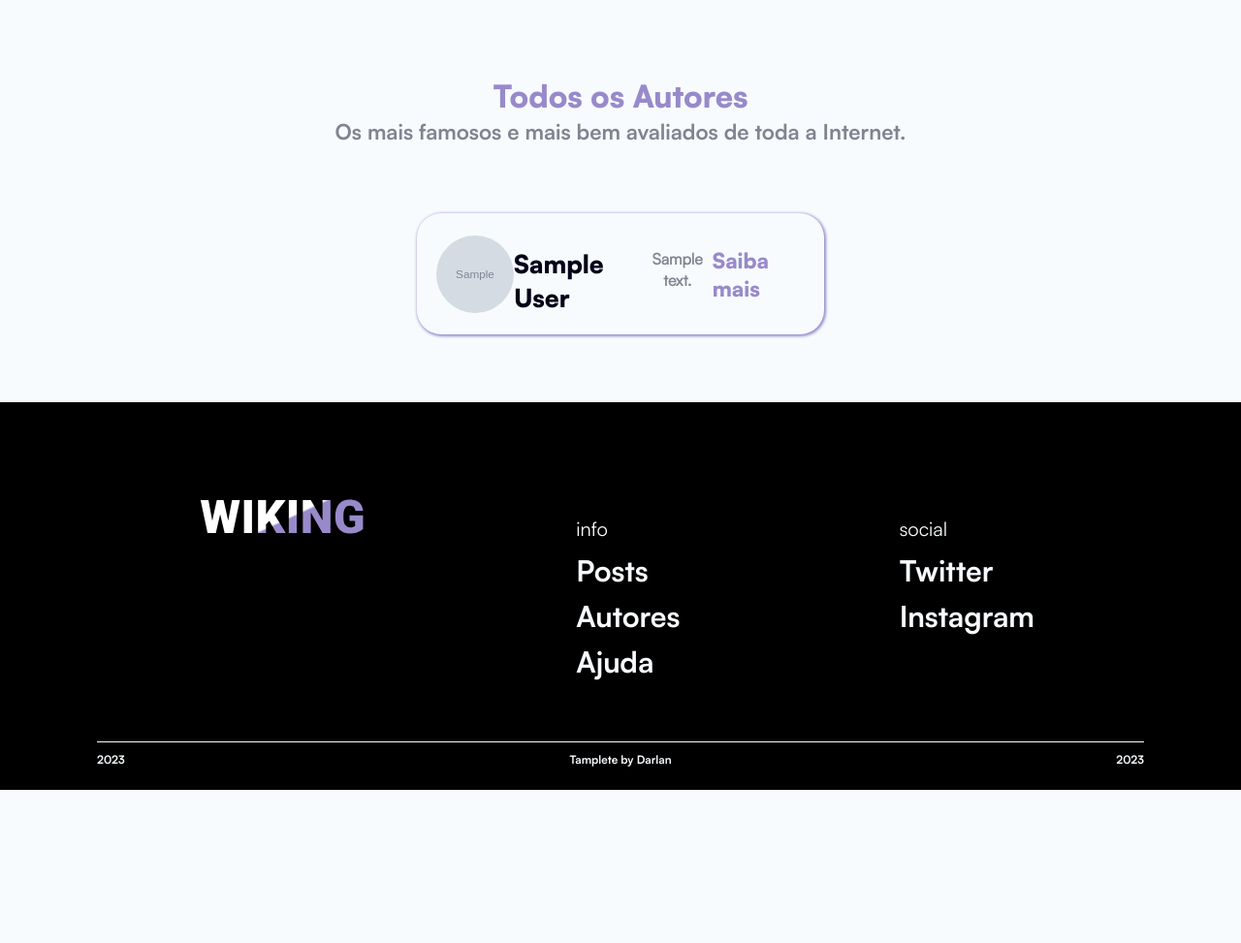
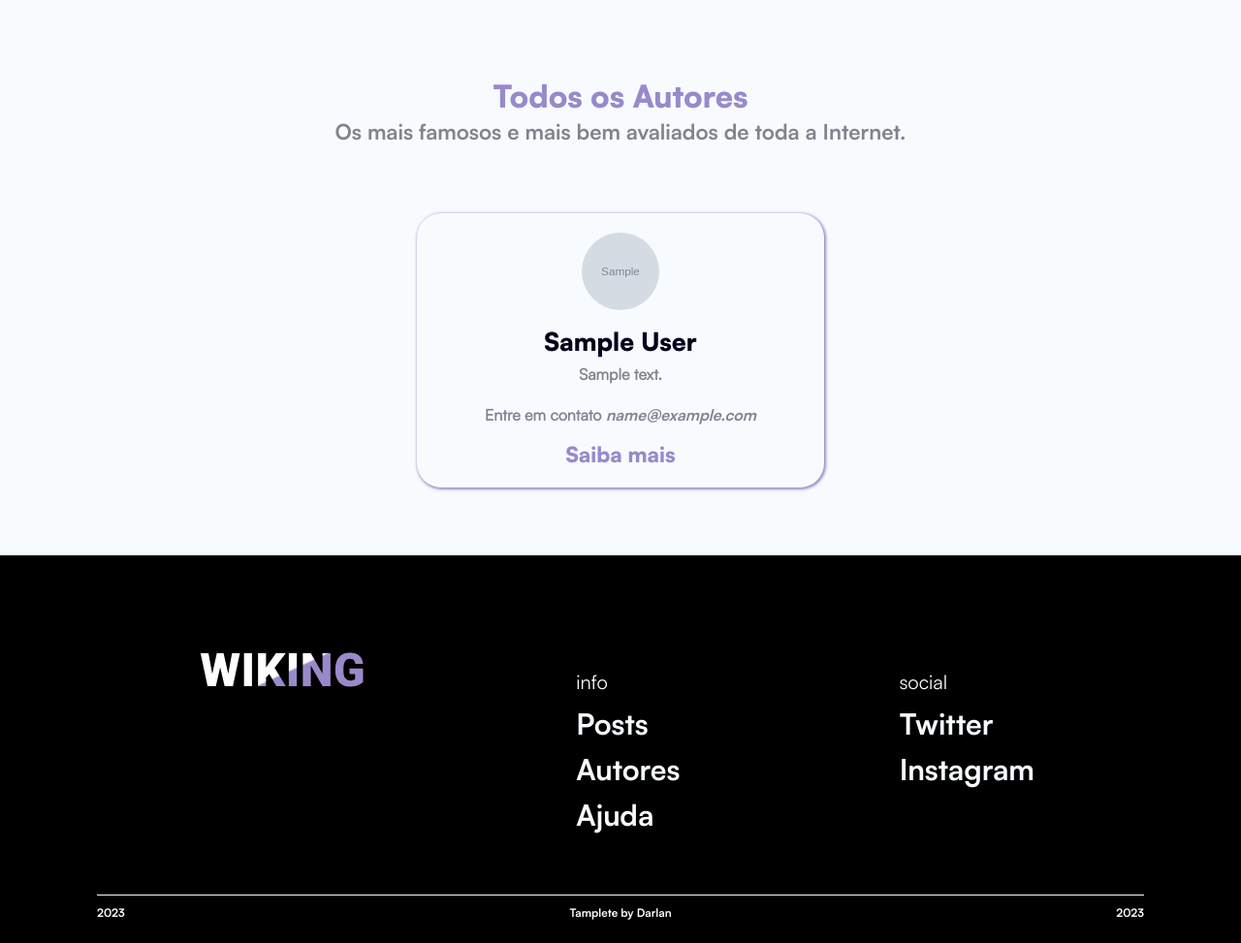
Before and after one commit to darlangui/wiki, a PHP site: page /pages/author in a window 1280 px wide. Shown: the part 662-1635 px from the top of the page at 97% size. Before the commit the page ends 1477 px from the top, so only its background shows below. Run offline with PHP 8.4, Linux system fonts and the light colour scheme; tables that the repository leaves empty or names only in its code hold one stand-in row (values such as "Sample post"); grey boxes marked "Sample" are stand-in pictures.

Commit message:
authors list

```diff
--- a/pages/author/index.php
+++ b/pages/author/index.php
@@ -25,6 +25,7 @@
                     <img src='../../assets/{$author->image()}' alt='Imagem do Author'>
                     <h4>{$author->name()}</h4>
                     <h5>{$author->description()}</h5>
+                    <h5>Entre em contato <i>{$author->email()}</i></h5>
                     <a href='#'><span>Saiba mais</span></a>
                 </div>
             ";
--- a/pages/author/style.css
+++ b/pages/author/style.css
@@ -78,7 +78,10 @@ main .all_authors .card_authors {
     margin-top: 50px;
     margin-bottom: 50px;
     display: flex;
+    justify-content: center;
     flex-wrap: wrap;
+    width: 100%;
+
 }
 
 main .all_authors .card_authors .card{
@@ -87,6 +90,7 @@ main .all_authors .card_authors .card{
     border-color: var(--primary-gray);
     border-radius: 25px;
     display: flex;
+    flex-direction: column;
     align-items: center;
     justify-content: center;
     box-shadow: 1px 1px 3px 1px var(--primary-regular);
```
